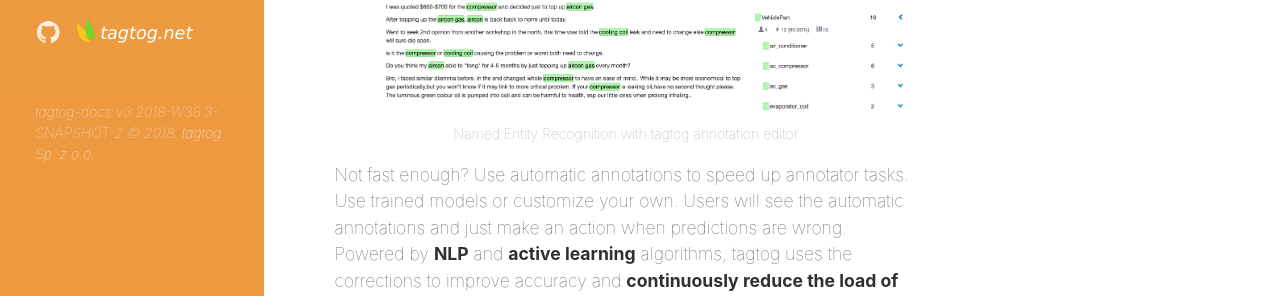
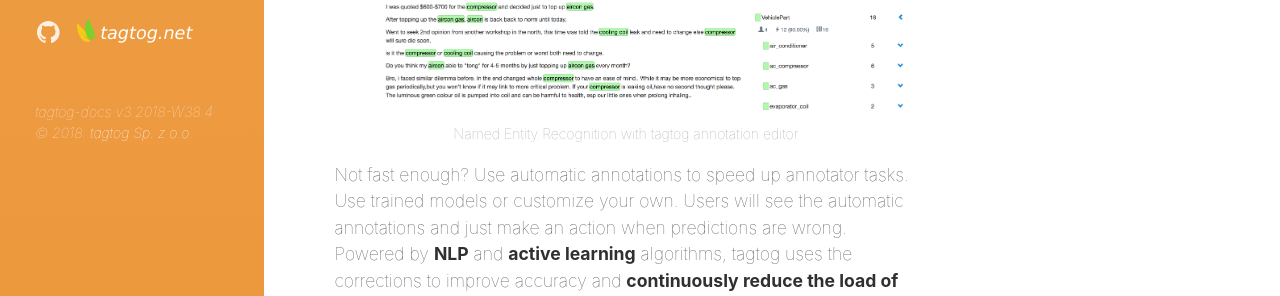
Before and after one commit to tagtogorg/tagtog-doc, a Jekyll site: the page built from index.html, in a window 1280 px wide. Shown: the part 1073-1369 px from the top of the page. Built offline with Jekyll 4.4.1, drawn with Linux system fonts in a browser that asks for light colours; nearby versions of some CDN libraries; the list of posts is cut into pages by our own code.

Commit message:
Bump version: 3.2018-W38.4 🤑

```diff
--- a/_config.yml
+++ b/_config.yml
@@ -61,7 +61,7 @@ plugins:
   - jemoji
 
 # Custom vars
-version: 3.2018-W38.3-SNAPSHOT-2
+version: 3.2018-W38.4
 sidebar_home_link:  true
 search_page:   false
 # sidebar_blog_link:  '/blog'   # By default, your home page is your blog
```
Also changed, not shown: 1 other file.
